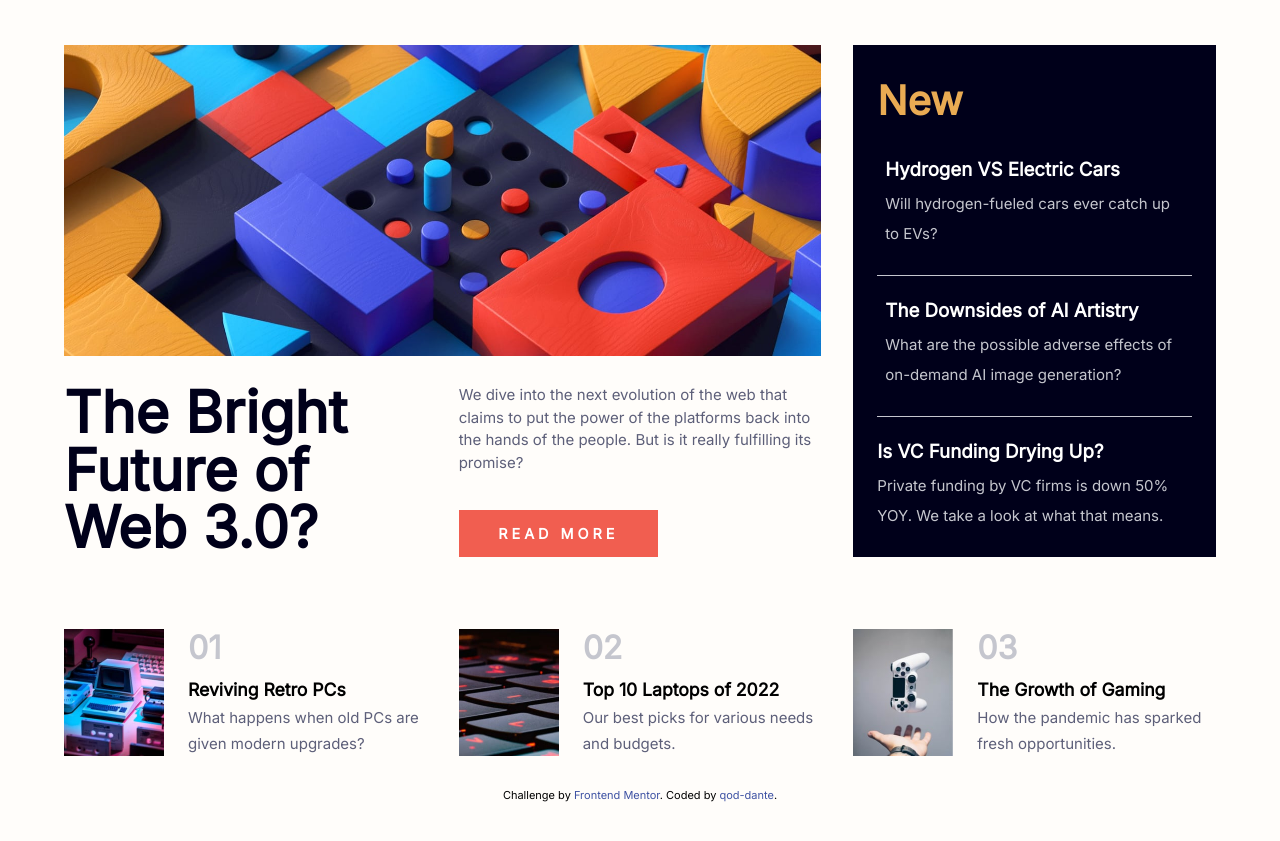
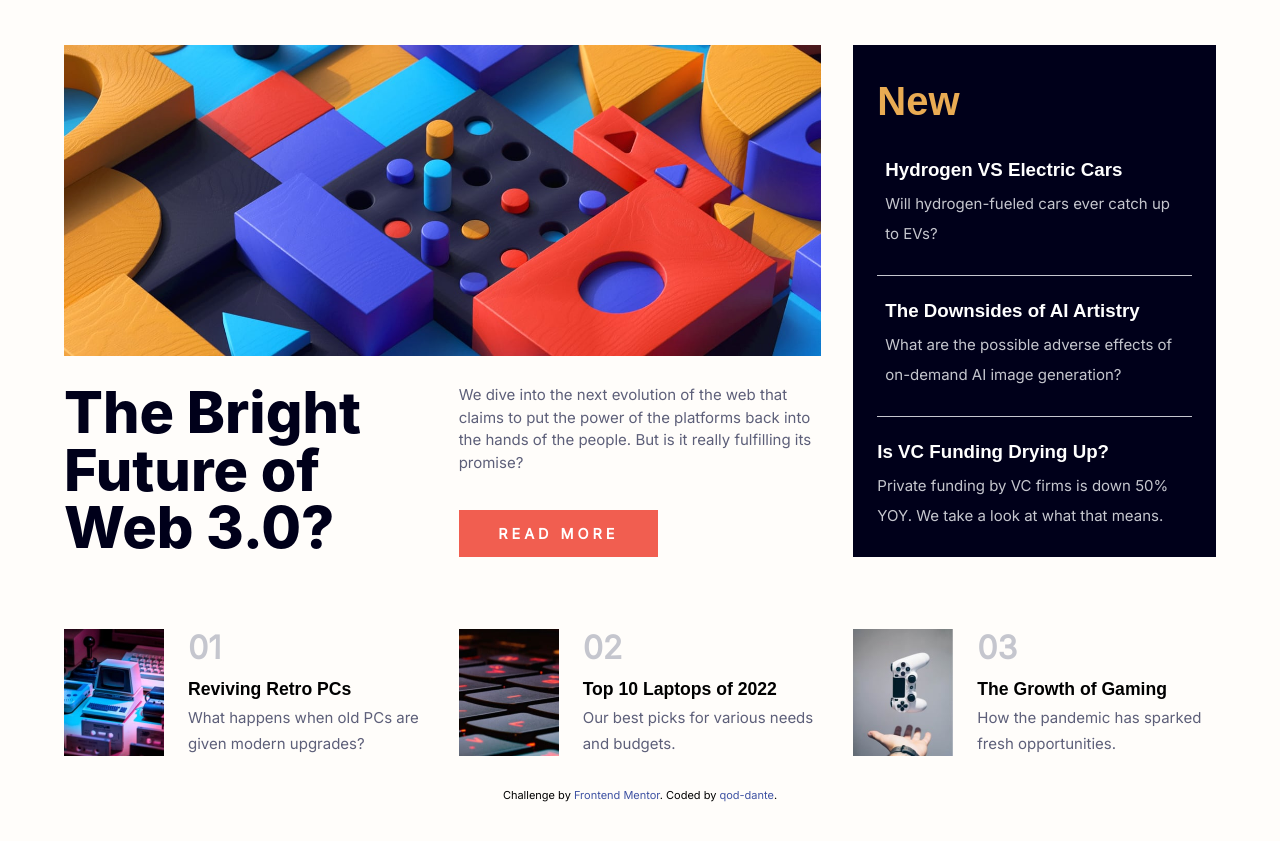
Before and after one commit to qod-dante/News-Hompage-by-qod-dante, a plain HTML site: page index.html in a window 1280 px wide. Shown: the part 123-964 px from the top of the page. Drawn offline with Linux system fonts and the light colour scheme.

Commit message:
Update style.css

```diff
--- a/style.css
+++ b/style.css
@@ -181,6 +181,12 @@ main {
     grid-area: side-new-section-h2;
     padding: 1rem 0 0 1.5rem;
     font-size: 2.5rem;
+    font-family: "Inter Bold", sans-serif;
+}
+
+.side-new-section h3 {
+    font-family: "Inter Bold", sans-serif;
+    font-weight: 700;
 }
 
 .cars-block {
@@ -217,6 +223,7 @@ main {
 .bright-future h1 {
     font-size: 3.6rem;
     font-weight: 800;
+    font-family: "Inter ExtraBold", sans-serif;
     line-height: 1;
 }
 
@@ -305,6 +312,7 @@ main {
     grid-area: tt1h4;
     font-weight: 800;
     font-size: 1.10rem;
+    font-family: "Inter Bold", sans-serif;
 }
 
 .tech-trio-child1 p {
@@ -336,6 +344,7 @@ main {
     grid-area: tt2h4;
     font-weight: 800;
     font-size: 1.10rem;
+    font-family: "Inter Bold", sans-serif;
 }
 
 .tech-trio-child2 p {
@@ -367,6 +376,7 @@ main {
     grid-area: tt3h4;
     font-weight: 800;
     font-size: 1.10rem;
+    font-family: "Inter Bold", sans-serif;
 }
 
 .tech-trio-child3 p {
```
